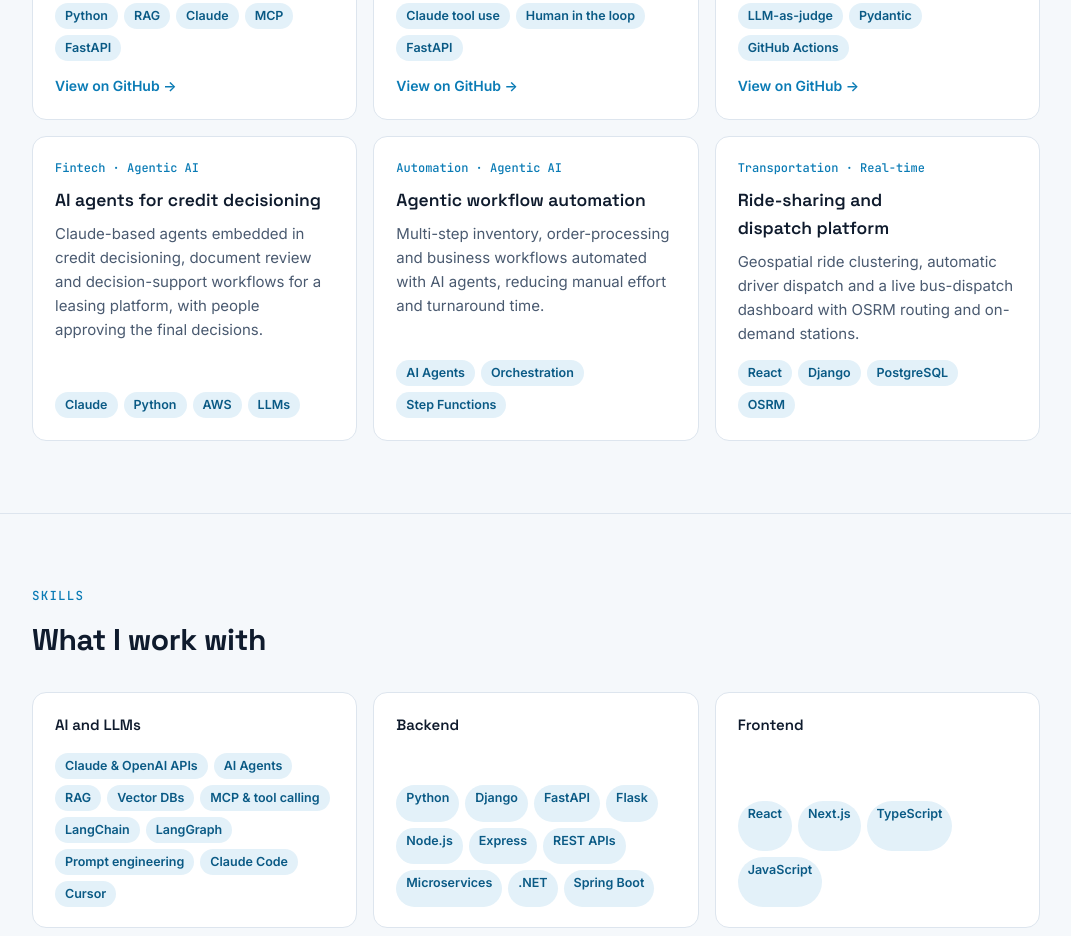
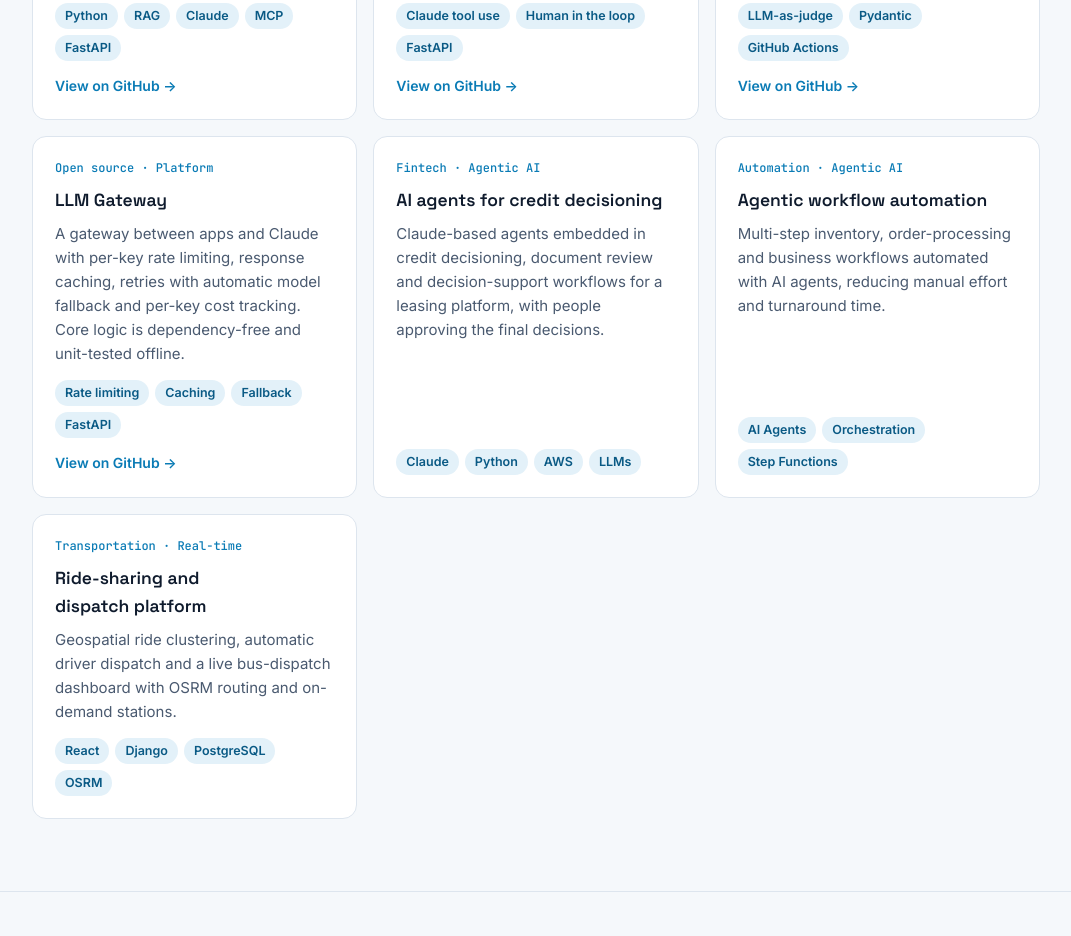
Before and after one commit to hassan227227/hassan227227.github.io, a plain HTML site: page index.html in a window 1280 px wide. Shown: the part 2932-3868 px from the top of the page, without its empty margins (104-1175 px from the left). Drawn offline with Linux system fonts and the light colour scheme.

Commit message:
Add files via upload

```diff
--- a/index.html
+++ b/index.html
@@ -236,6 +236,13 @@ footer{color:var(--faint);font-size:13px;text-align:center;padding-block:28px 40
         <a class="more" href="https://github.com/hassan227227/llm-eval-kit" target="_blank" rel="noopener">View on GitHub →</a>
       </article>
       <article class="card">
+        <div class="kind">Open source · Platform</div>
+        <h3>LLM Gateway</h3>
+        <p>A gateway between apps and Claude with per-key rate limiting, response caching, retries with automatic model fallback and per-key cost tracking. Core logic is dependency-free and unit-tested offline.</p>
+        <div class="chips"><span class="chip">Rate limiting</span><span class="chip">Caching</span><span class="chip">Fallback</span><span class="chip">FastAPI</span></div>
+        <a class="more" href="https://github.com/hassan227227/llm-gateway" target="_blank" rel="noopener">View on GitHub →</a>
+      </article>
+      <article class="card">
         <div class="kind">Fintech · Agentic AI</div>
         <h3>AI agents for credit decisioning</h3>
         <p>Claude-based agents embedded in credit decisioning, document review and decision-support workflows for a leasing platform, with people approving the final decisions.</p>
```
